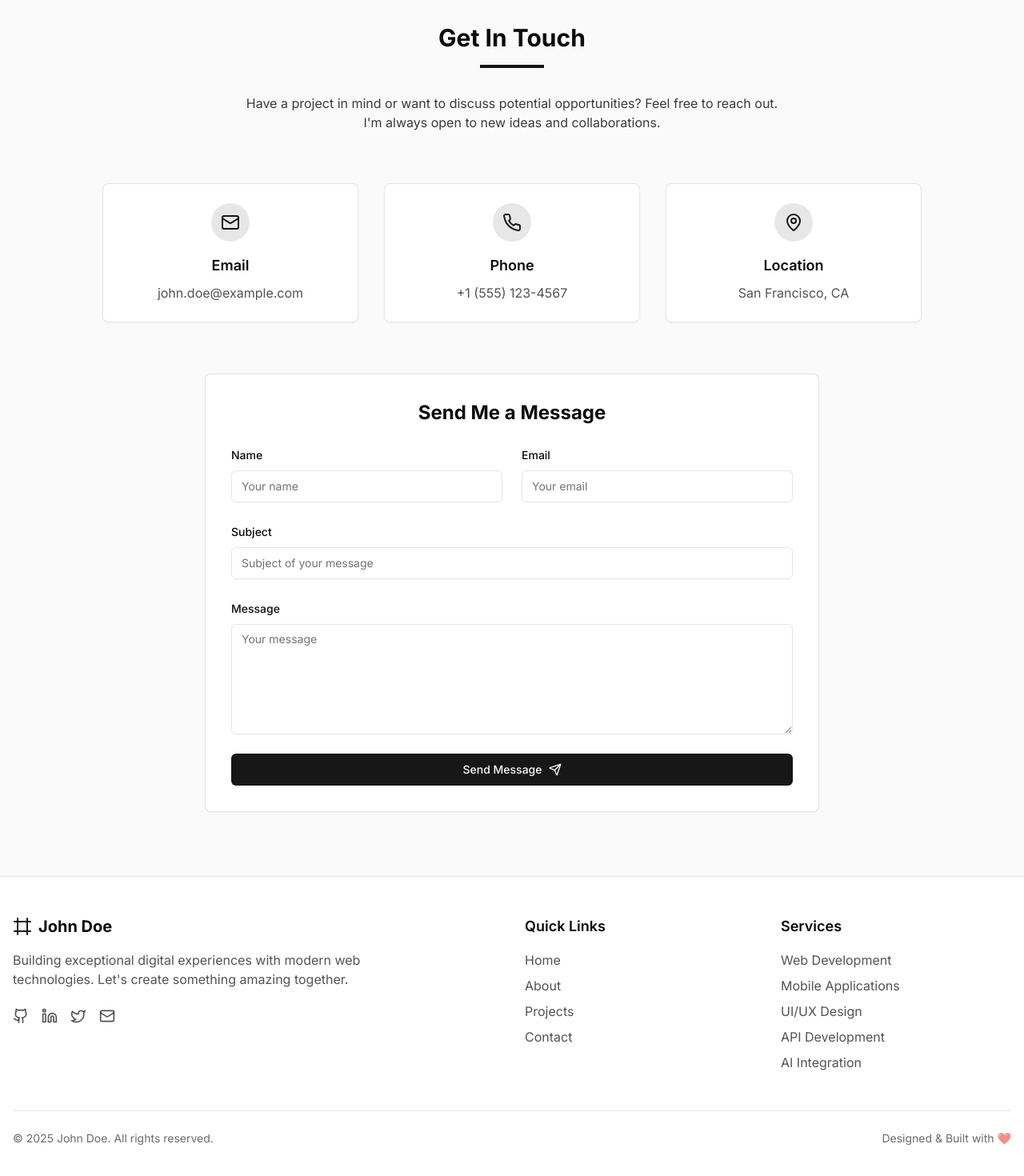
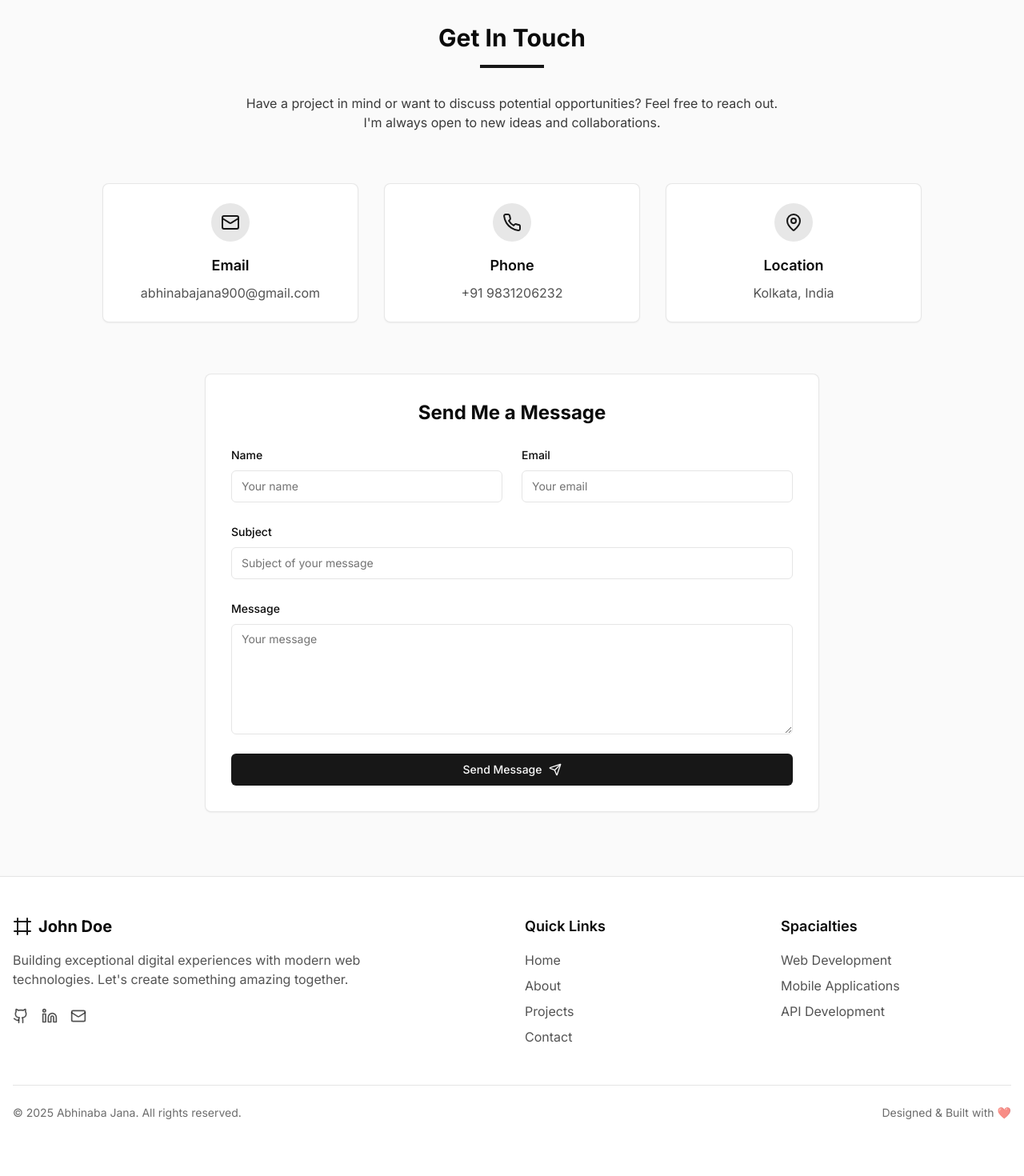
Before and after one commit to abhinaba900/portfolio-nextjs, a Next.js app: page / in a window 1280 px wide. Shown: the part 3773-5243 px from the top of the page at 80% size. After the commit the page ends 5222 px from the top, so only its background shows below. Built offline with nearby package versions, Linux system fonts and the light colour scheme.

Commit message:
contact and footer updated

```diff
--- a/src/components/contact.tsx
+++ b/src/components/contact.tsx
@@ -39,19 +39,19 @@ export default function Contact() {
     {
       icon: <Mail className="h-6 w-6 text-primary" />,
       title: "Email",
-      value: "john.doe@example.com",
-      link: "mailto:john.doe@example.com",
+      value: "abhinabajana900@gmail.com",
+      link: "mailto:abhinabajana900@gmail.com",
     },
     {
       icon: <Phone className="h-6 w-6 text-primary" />,
       title: "Phone",
-      value: "+1 (555) 123-4567",
-      link: "tel:+15551234567",
+      value: "+91 9831206232",
+      link: "tel:+919831206232",
     },
     {
       icon: <MapPin className="h-6 w-6 text-primary" />,
       title: "Location",
-      value: "San Francisco, CA",
+      value: "Kolkata, India",
       link: null,
     },
   ]
--- a/src/components/footer.tsx
+++ b/src/components/footer.tsx
@@ -1,28 +1,31 @@
-"use client"
+"use client";
 
-import { motion } from "framer-motion"
-import Link from "next/link"
-import { Frame, Github, Linkedin, Mail, Twitter } from "lucide-react"
+import { motion } from "framer-motion";
+import Link from "next/link";
+import { Frame, Github, Linkedin, Mail, Twitter } from "lucide-react";
 
 export default function Footer() {
-  const currentYear = new Date().getFullYear()
+  const currentYear = new Date().getFullYear();
 
   return (
     <footer className="bg-background border-t dark:border-border/20">
       <div className="container mx-auto px-4 py-12">
         <div className="grid grid-cols-1 md:grid-cols-4 gap-8">
           <div className="md:col-span-2">
-            <Link href="/" className="flex items-center gap-2 text-xl font-bold mb-4">
+            <Link
+              href="/"
+              className="flex items-center gap-2 text-xl font-bold mb-4"
+            >
               <Frame className="w-6 h-6 text-primary" />
               <span>John Doe</span>
             </Link>
             <p className="text-foreground/70 mb-6 max-w-md">
-              Building exceptional digital experiences with modern web technologies. Let's create something amazing
-              together.
+              Building exceptional digital experiences with modern web
+              technologies. Let's create something amazing together.
             </p>
             <div className="flex space-x-4">
               <motion.a
-                href="https://github.com"
+                href="https://github.com/abhinaba900"
                 target="_blank"
                 rel="noopener noreferrer"
                 className="text-foreground/70 hover:text-primary transition-colors"
@@ -32,7 +35,7 @@ export default function Footer() {
                 <span className="sr-only">GitHub</span>
               </motion.a>
               <motion.a
-                href="https://linkedin.com"
+                href="https://www.linkedin.com/in/abhinaba-jana-45461327a"
                 target="_blank"
                 rel="noopener noreferrer"
                 className="text-foreground/70 hover:text-primary transition-colors"
@@ -42,17 +45,7 @@ export default function Footer() {
                 <span className="sr-only">LinkedIn</span>
               </motion.a>
               <motion.a
-                href="https://twitter.com"
-                target="_blank"
-                rel="noopener noreferrer"
-                className="text-foreground/70 hover:text-primary transition-colors"
-                whileHover={{ y: -3 }}
-              >
-                <Twitter className="h-5 w-5" />
-                <span className="sr-only">Twitter</span>
-              </motion.a>
-              <motion.a
-                href="mailto:john.doe@example.com"
+                href="mailto:abhinabajana900@gmail.com"
                 className="text-foreground/70 hover:text-primary transition-colors"
                 whileHover={{ y: -3 }}
               >
@@ -66,22 +59,34 @@ export default function Footer() {
             <h3 className="text-lg font-semibold mb-4">Quick Links</h3>
             <ul className="space-y-2">
               <li>
-                <Link href="#home" className="text-foreground/70 hover:text-primary transition-colors">
+                <Link
+                  href="#home"
+                  className="text-foreground/70 hover:text-primary transition-colors"
+                >
                   Home
                 </Link>
               </li>
               <li>
-                <Link href="#about" className="text-foreground/70 hover:text-primary transition-colors">
+                <Link
+                  href="#about"
+                  className="text-foreground/70 hover:text-primary transition-colors"
+                >
                   About
                 </Link>
               </li>
               <li>
-                <Link href="#projects" className="text-foreground/70 hover:text-primary transition-colors">
+                <Link
+                  href="#projects"
+                  className="text-foreground/70 hover:text-primary transition-colors"
+                >
                   Projects
                 </Link>
               </li>
               <li>
-                <Link href="#contact" className="text-foreground/70 hover:text-primary transition-colors">
+                <Link
+                  href="#contact"
+                  className="text-foreground/70 hover:text-primary transition-colors"
+                >
                   Contact
                 </Link>
               </li>
@@ -89,22 +94,24 @@ export default function Footer() {
           </div>
 
           <div>
-            <h3 className="text-lg font-semibold mb-4">Services</h3>
+            <h3 className="text-lg font-semibold mb-4">Spacialties</h3>
             <ul className="space-y-2">
               <li className="text-foreground/70">Web Development</li>
               <li className="text-foreground/70">Mobile Applications</li>
-              <li className="text-foreground/70">UI/UX Design</li>
               <li className="text-foreground/70">API Development</li>
-              <li className="text-foreground/70">AI Integration</li>
             </ul>
           </div>
         </div>
 
         <div className="border-t border-border mt-12 pt-6 flex flex-col md:flex-row justify-between items-center">
-          <p className="text-foreground/60 text-sm">© {currentYear} John Doe. All rights reserved.</p>
-          <p className="text-foreground/60 text-sm mt-2 md:mt-0">Designed & Built with ❤️</p>
+          <p className="text-foreground/60 text-sm">
+            © {currentYear} Abhinaba Jana. All rights reserved.
+          </p>
+          <p className="text-foreground/60 text-sm mt-2 md:mt-0">
+            Designed & Built with ❤️
+          </p>
         </div>
       </div>
     </footer>
-  )
+  );
 }
```
